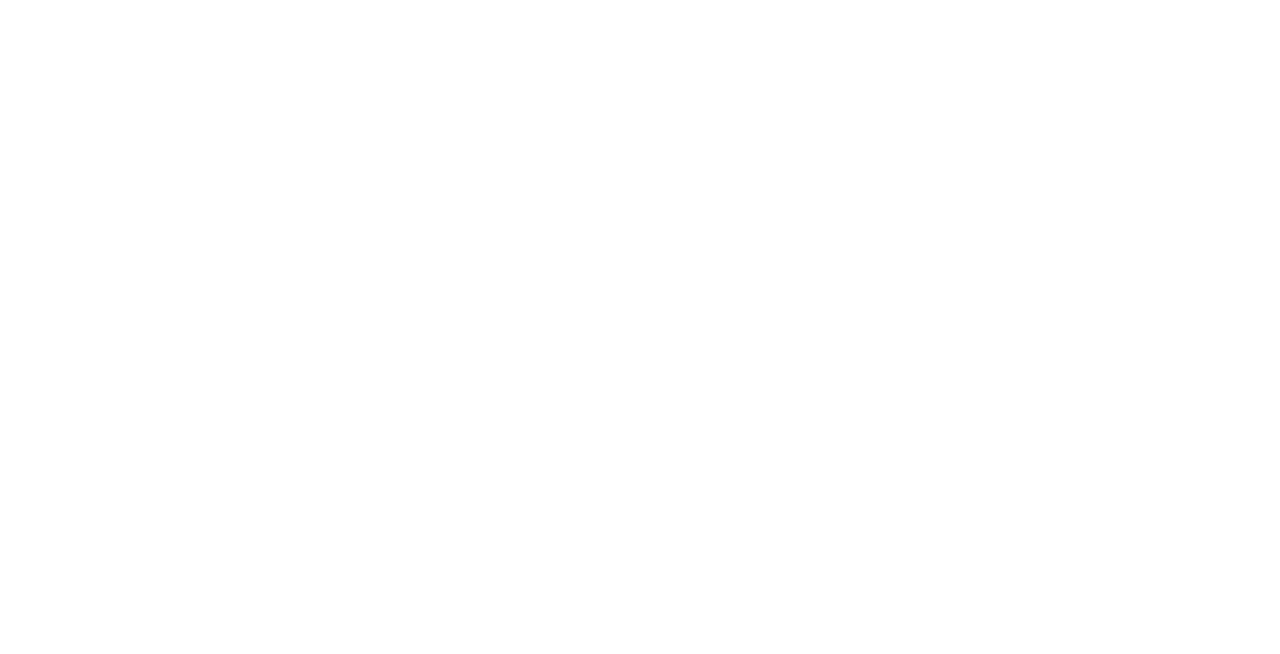
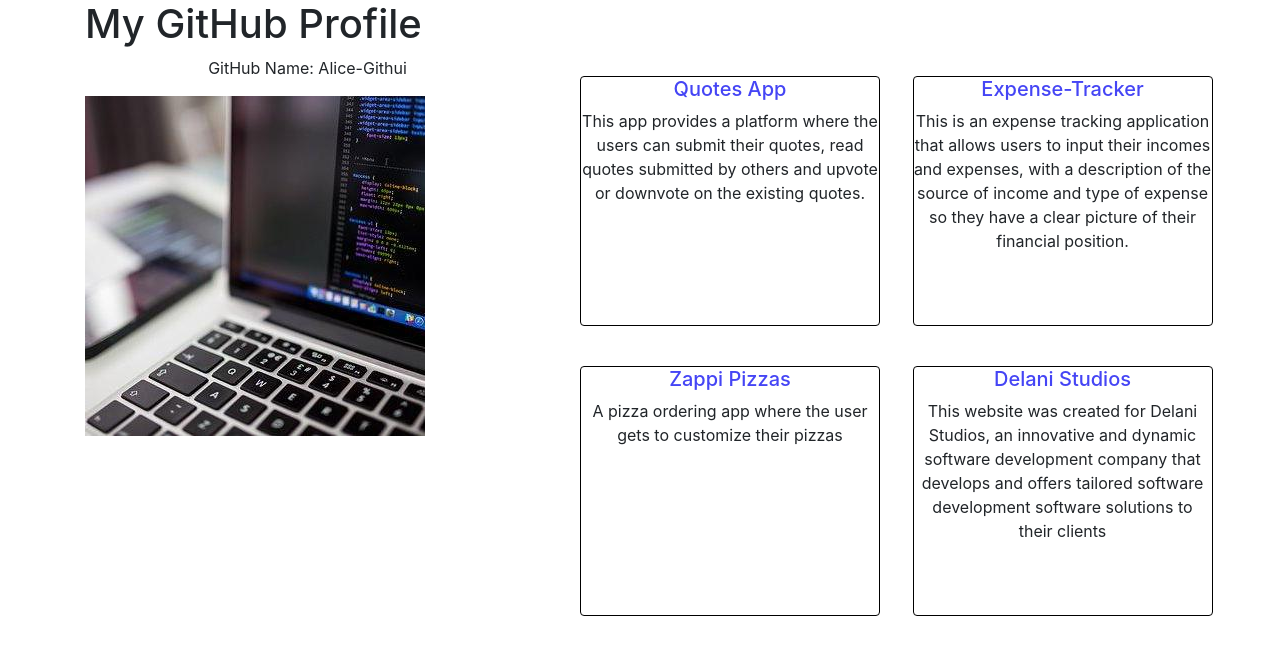
Before and after one commit to Alice-Githui/GT-App, an Angular app: page / in a window 1280 px wide. Shown: the top 654 px of the page. Built offline with nearby package versions, Linux system fonts and the light colour scheme.

Commit message:
Add the outlay component that defines the structure of the App

```diff
--- a/src/app/outlay/outlay.component.css
+++ b/src/app/outlay/outlay.component.css
@@ -0,0 +1,19 @@
+body{
+    text-align: center;
+}
+
+h5{
+    color: rgb(69, 69, 245);
+    text-align: center;
+}
+
+p{
+    text-align: center;
+}
+
+.card{
+    border: 1px solid black;
+    width: 300px;
+    height: 250px;
+    margin: 20px;
+}
--- a/src/app/outlay/outlay.component.html
+++ b/src/app/outlay/outlay.component.html
@@ -1,3 +1,48 @@
 <div class = "container">
+   <h1>My GitHub Profile</h1>
+   <div class = "body">
+       <div class = "row">
+           <div class="col-md-5">
+            <div class = "my-username">
+                <p>GitHub Name: Alice-Githui</p>
+                <img src = "../../assets/Images/mygitbubimage.jpeg" alt = "">
+            </div>
+           </div>
+           <div class = "col-md-7">
+               <div class = "repos">
+                   <div class = "row">
+                       <div class="col-md-6">
+                            <div class="card">
+                                <h5>Quotes App</h5>
+                                <p>This app provides a platform where the users can submit their quotes, read quotes submitted by others and upvote or downvote on the existing quotes.</p>
+                            </div>
+                       </div>
+                       <div class="col-md-6">
+                            <div class = "card">
+                                <h5>Expense-Tracker</h5>
+                                <p>This is an expense tracking application that allows users to input their incomes and expenses, with a description of the source of income and type of expense so they have a clear picture of their financial position.</p>
+                            </div>
+                       </div>
+                   </div>
+                   <div class="row">
+                       <div class="col-md-6">
+                            <div class = "card">
+                                <h5>Zappi Pizzas</h5>
+                                <p>A pizza ordering app where the user gets to customize their pizzas</p>
+                            </div>
+                       </div>
+                       <div class="col-md-6">
+                            <div class="card">
+                                <h5>Delani Studios</h5>
+                                <p>This website was created for Delani Studios, an innovative and dynamic software development company that develops and offers tailored software development software solutions to their clients</p>
+                            </div>
+                       </div>
 
+                   </div>
+               </div>
+
+           </div>
+
+       </div>
+   </div>
 </div>
--- a/src/styles.css
+++ b/src/styles.css
@@ -3,5 +3,5 @@
 @import "~bootstrap/dist/css/bootstrap.css";
 
 *{
-
+    box-sizing: border-box;
 }
```
Also changed, not shown: src/assets/Images/mygitbubimage.jpeg (added).
